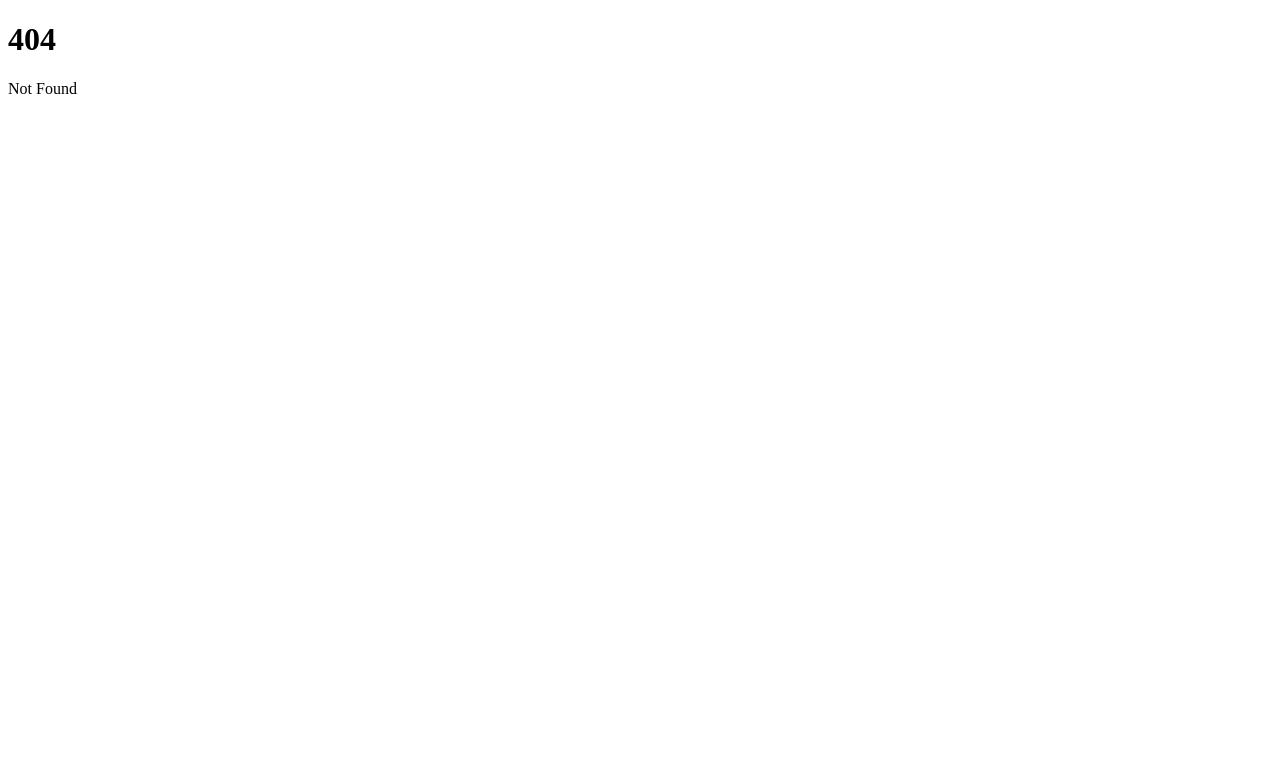
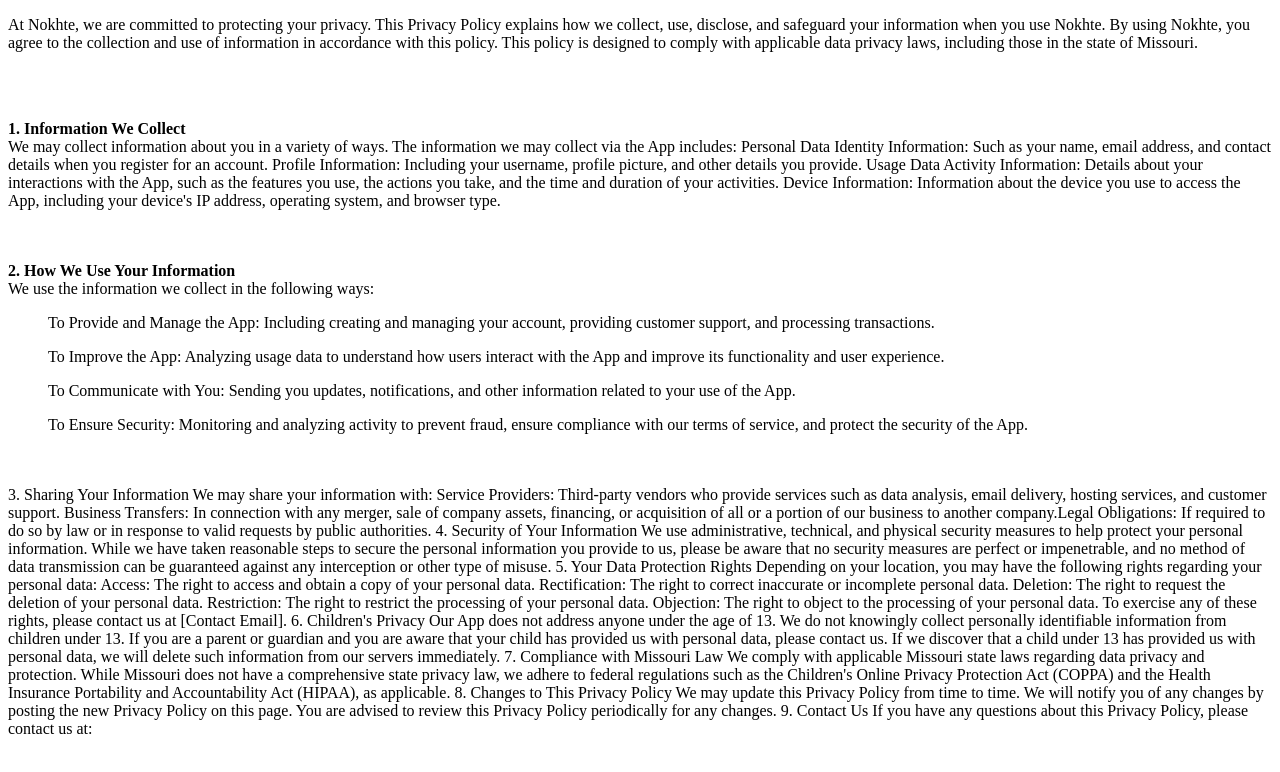
Before and after one commit to soumivesali/website, a SvelteKit app: page /privacy-policy in a window 1280 px wide. Before the commit this address had no page. Shown: the top 772 px of the page. Built offline with nearby package versions, Linux system fonts and the light colour scheme.

Commit message:
add: skeletal privacy-policy page

```diff
--- /dev/null
+++ b/src/routes/privacy-policy/+page.svelte
@@ -0,0 +1,118 @@
+
+
+
+<div>
+  <p>
+  At Nokhte, we are committed to protecting your privacy. This Privacy Policy explains
+  how we collect, use, disclose, and safeguard your information when you use Nokhte.
+  By using Nokhte, you agree to the collection and use of  information in accordance
+  with this policy. This policy is designed to comply with  applicable data privacy laws,
+  including those in the state of Missouri.
+  </p>
+
+  <br><br>
+
+  <p>
+  <strong>1. Information We Collect</strong> <br>
+
+  We may collect information about you in a variety of ways. The information we may
+  collect via the App includes:
+
+  Personal Data
+
+  Identity Information: Such as your name, email address, and contact details when you
+  register for an account. Profile Information: Including your username, profile picture,
+  and other details you provide.
+
+  Usage Data
+
+  Activity Information: Details about your interactions with the App, such as the
+  features you use, the actions you take, and the time and duration of your activities.
+  Device Information: Information about the device you use to access the App, including
+   your device's IP address, operating system, and browser type.
+  </p>
+
+
+
+  <br><br>
+  <strong>2. How We Use Your Information</strong> <br>
+
+
+  We use the information we collect in the following ways:
+
+  <ul> To Provide and Manage the App: Including creating and managing your account,
+    providing customer support, and processing transactions.
+  </ul>
+  <ul>
+    To Improve the App: Analyzing usage data to understand how users interact with
+    the App and improve its functionality and user experience.
+  </ul>
+  <ul>
+    To Communicate with You: Sending you updates, notifications, and other information
+    related to your use of the App.
+  </ul>
+  <ul>
+    To Ensure Security: Monitoring and analyzing activity to prevent fraud, ensure
+    compliance with our terms of service, and protect the security of the App.
+  </ul>
+
+  <br><br>
+  3. Sharing Your Information
+
+  We may share your information with:
+
+  Service Providers: Third-party vendors who provide services such as data analysis,
+  email delivery, hosting services, and customer support. Business Transfers: In
+  connection with any merger, sale of company assets, financing, or acquisition of
+  all or a portion of our business to another company.Legal Obligations: If
+  required to do so by law or in response to valid requests by public authorities.
+
+  4. Security of Your Information
+
+  We use administrative, technical, and physical security measures to help protect
+  your personal information. While we have taken reasonable steps to secure the
+  personal information you provide to us, please be aware that no security
+  measures are perfect or impenetrable, and no method of data transmission
+  can be guaranteed against any interception or other type of misuse.
+
+  5. Your Data Protection Rights
+
+  Depending on your location, you may have the following rights regarding
+  your personal data:
+
+  Access: The right to access and obtain a copy of your personal data.
+  Rectification: The right to correct inaccurate or incomplete personal data.
+  Deletion: The right to request the deletion of your personal data.
+  Restriction: The right to restrict the processing of your personal data.
+  Objection: The right to object to the processing of your personal data.
+  To exercise any of these rights, please contact us at [Contact Email].
+
+  6. Children's Privacy
+
+  Our App does not address anyone under the age of 13. We do not knowingly
+  collect personally identifiable information from children under 13. If
+  you are a parent or guardian and you are aware that your child has
+  provided us with personal data, please contact us. If we discover that
+  a child under 13 has provided us with personal data, we will delete
+  such information from our servers immediately.
+
+  7. Compliance with Missouri Law
+
+  We comply with applicable Missouri state laws regarding data privacy
+  and protection. While Missouri does not have a comprehensive state
+  privacy law, we adhere to federal regulations such as the Children's
+  Online Privacy Protection Act (COPPA) and the Health Insurance
+  Portability and Accountability Act (HIPAA), as applicable.
+
+  8. Changes to This Privacy Policy
+
+  We may update this Privacy Policy from time to time. We will notify
+  you of any changes by posting the new Privacy Policy on this page.
+  You are advised to review this Privacy Policy periodically for
+  any changes.
+
+  9. Contact Us
+
+  If you have any questions about this Privacy Policy, please contact us at:
+
+  </div>
```
